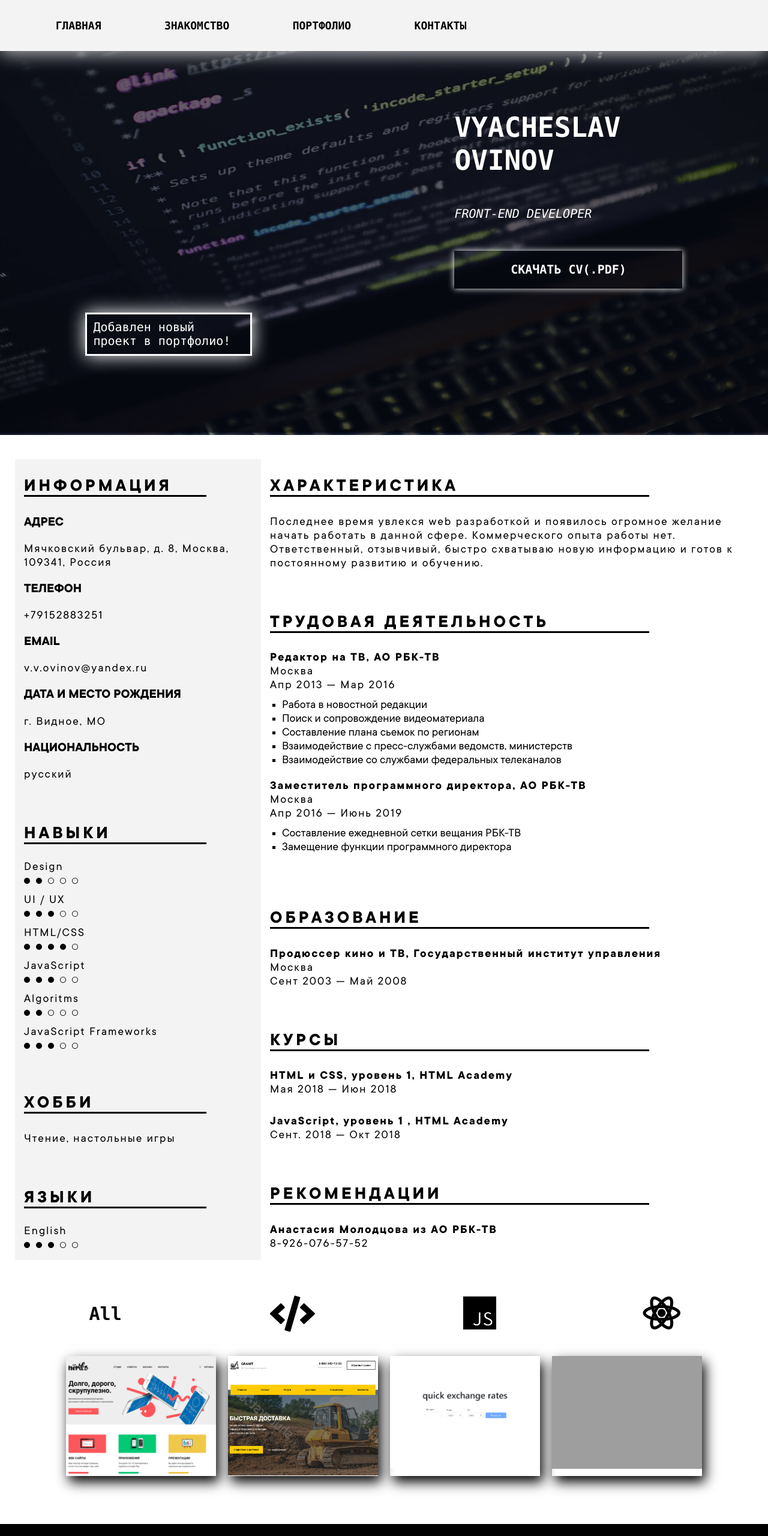
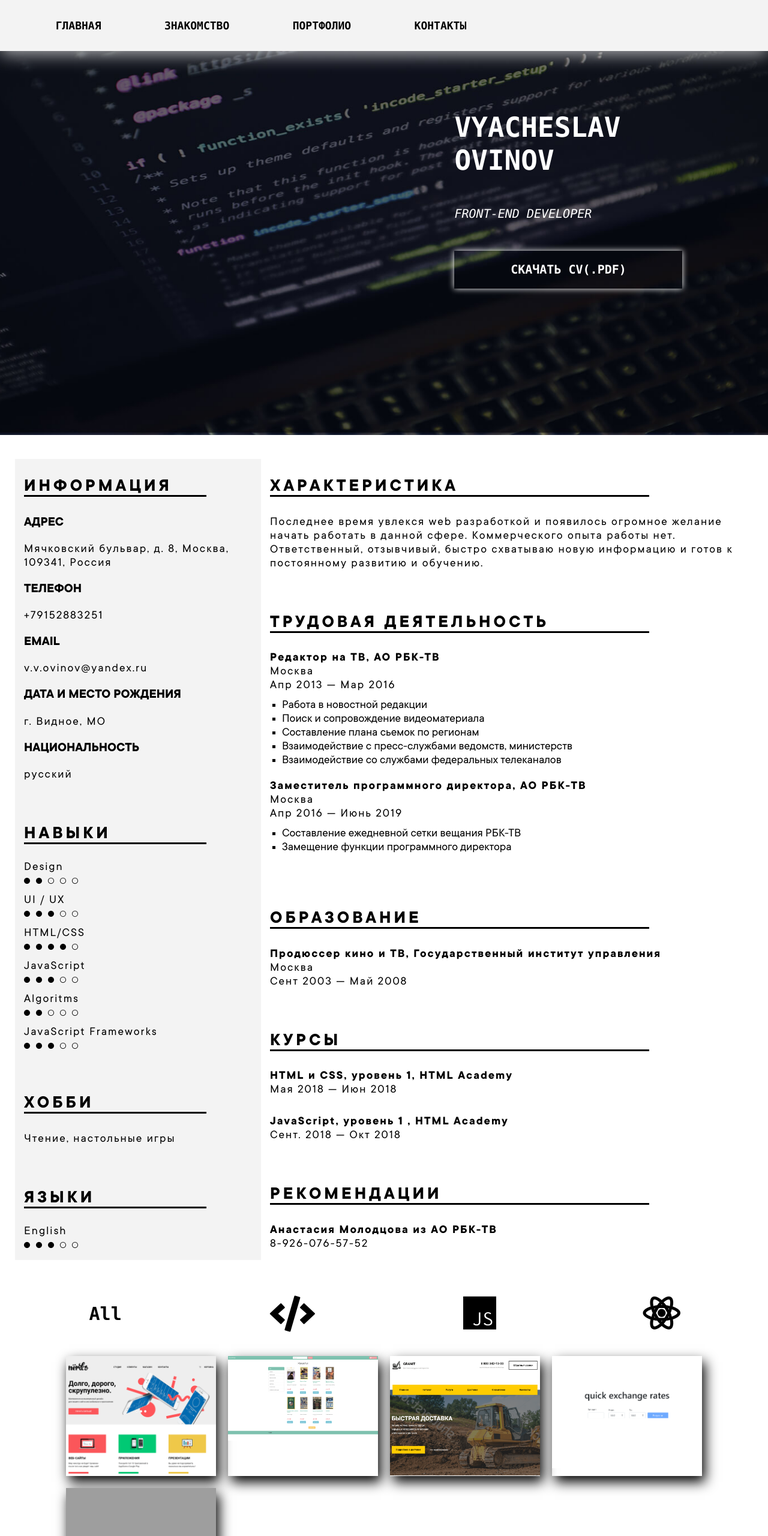
Before and after one commit to vovinov/vovinov.github.io, a website: page index.html in a window 1280 px wide. Shown: the top 2560 px of the page at 60% size. Drawn offline with nearby package versions, Linux system fonts and the light colour scheme; grey boxes are pictures that could not be loaded.

Commit message:
Add new project

```diff
--- a/index.html
+++ b/index.html
@@ -7,7 +7,6 @@
     <title>Портфолио</title>
     <link href="https://use.fontawesome.com/releases/v5.0.13/css/all.css" rel="stylesheet">
     <link rel="stylesheet" href="css/style.min.css">
-
 </head>
 <body>
     <header class="header">
@@ -43,11 +42,6 @@
                         <h1 class="intro__name">vyacheslav ovinov</h1>
                         <p class="intro__subtitle">front-end developer</p>
                         <a href="https://yadi.sk/i/BIkdDxM5kHZaPw" class="intro__btn" target="blank">Скачать CV(.pdf)</a>
-                    </div>
-                </div>
-                <div class="intro-news row">
-                    <div class="intro-news__item">
-                        <p>Добавлен новый проект в портфолио!</p>
                     </div>
                 </div>
             </div>
@@ -303,6 +297,14 @@
                             </a>
                         </div>
                     </li>
+                    <li class="works__item" data-cat="React">
+                        <img src="./img/book-shop.jpg" alt="BookShop">
+                        <div class="works__block">
+                            <a class="works__site" href="https://books-shop-place.herokuapp.com/" target="blank">
+                                Открыть
+                            </a>
+                        </div>
+                    </li>
                     <li class="works__item" data-cat="Site">
                         <img src="./img/granit.png" alt="Granit">
                         <div class="works__block">
```
Also changed, not shown: img/book-shop.jpg (added), 1 other file.
